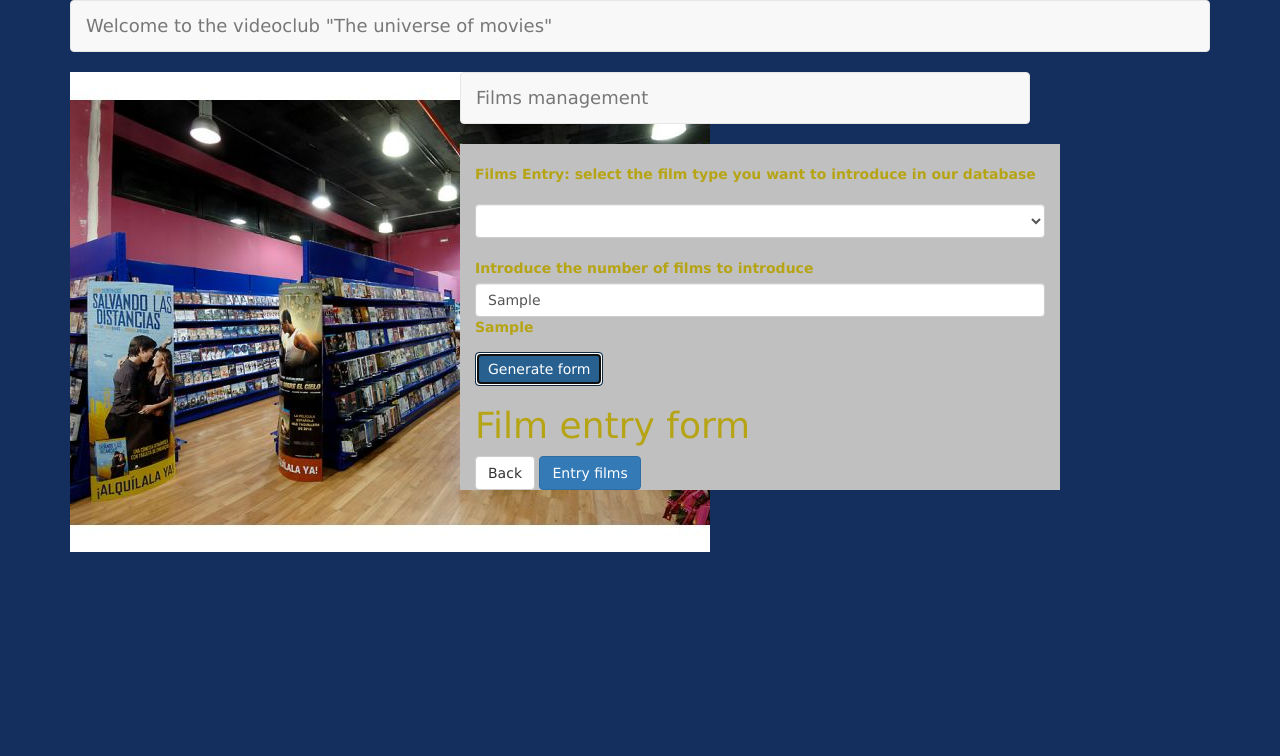
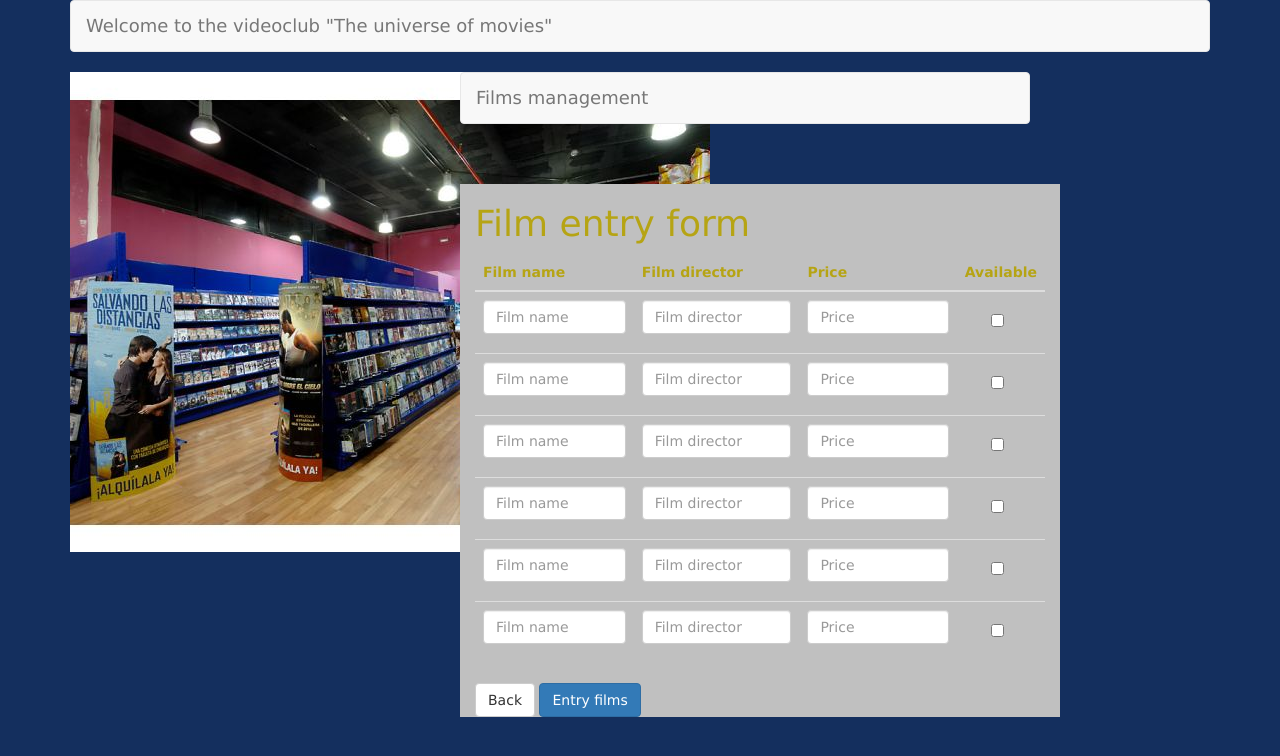
Before and after one commit to rusben/dawm6-videoclub-jquery, a plain HTML site: page index.html in a window 1280 px wide. Both pictures are taken after typing "Sample" into the empty fields and a click on the button "Generate form". Drawn offline with Linux system fonts and the light colour scheme.

Commit message:
Film entry form

```diff
--- a/index.html
+++ b/index.html
@@ -51,11 +51,12 @@
 				</nav>
 			</div>
 			<div ng-controller="FilmEntryController as FilmEntryCtrl" class="col-md-4" style="width:600px;">
-				<div id="principal" class="col-md-4" style="width:600px; background-color: #c0c0c0;" >
+        <!-- scope variables don't need the controller's name to work -->
+				<div id="principal" ng-show="action == 0" class="col-md-4" style="width:600px; background-color: #c0c0c0;" >
 					<div class="form-group"><br/>
 						<label class="control-label">Films Entry: select the film type you want to introduce in our database</label>
 					</div>
-					<select ng-model="FilmEntryCtrl.filmType" class="form-control" id="furnitureType">
+					<select id="filmType" ng-model="FilmEntryCtrl.filmType" class="form-control">
 							<option value="Comedy" selected>Comedy </option>
 							<option value="Terror">Terror </option>
 							<option value="Drama">Drama</option>
@@ -73,7 +74,7 @@
 				</div>
 				<br/>
 				<br/>
-				<div class="col-md-4" style="width:600px; background-color: #c0c0c0;" id="speciesData">
+				<div id="entryFilmForm" ng-show="action == 1" class="col-md-4" style="width:600px; background-color: #c0c0c0;">
             <film-entry-form></film-entry-form>
 				</div>
 			</div>
--- a/js/control/index.js
+++ b/js/control/index.js
@@ -10,15 +10,29 @@ $(document).ready(function () {
 
   app.controller("FilmEntryController", function($scope) {
     // Controller properties
-    this.filmType;
+    this.filmType = "Comedy"; // The first selected value in the select
     this.filmsNumber;
+
+    this.filmsName = [];
+    this.directorsName = [];
+    this.prices = [];
+    this.availability = [];
 
     // Scope variables
     $scope.action = 0; // Shows the select and the input
 
     // Methods
     this.generateForm = function () {
-      console.log(this.filmsNumber);
+      $scope.action = 1;
+      $scope.nFields = [this.filmsNumber];
+      // http://stackoverflow.com/questions/16824853/way-to-ng-repeat-defined-number-of-times-instead-of-repeating-over-array
+
+      // TODO validate this.filmsNumber
+      // We are defining the arrays with a new length
+      this.filmsName = [this.filmsNumber];
+      this.directorsName = [this.filmsNumber];
+      this.prices = [this.filmsNumber];
+      this.availability = [this.filmsNumber];
     };
   });
 
--- a/templates/film-entry-form.html
+++ b/templates/film-entry-form.html
@@ -1,3 +1,36 @@
 <h1>Film entry form</h1>
-<button class="btn btn-default">Back</button>
+
+<!-- film name, film director, price, available (checkbox) -->
+<table class="table table-hover">
+  <thead>
+    <tr>
+      <th>Film name</th>
+      <th>Film director</th>
+      <th>Price</th>
+      <th>Available</th>
+    </tr>
+  </thead>
+  <tbody>
+      <tr ng-repeat="i in FilmEntryCtrl.filmsNumber">
+        <td>
+          <input id="filmName" type="text" class="form-control" placeholder="Film name" />
+        </td>
+        <td>
+          <input id="filmDirector" type="text" class="form-control" placeholder="Film director" />
+        </td>
+        <td>
+          <input id="price" type="text" class="form-control" placeholder="Price" />
+        </td>
+        <td>
+          <div class="checkbox text-center">
+           <label>
+             <input id="available" type="checkbox" />
+           </label>
+          </div>
+        </td>
+      </tr>
+  </tbody>
+</table>
+
+<button class="btn btn-default" ng-click="action = 0">Back</button>
 <button class="btn btn-primary">Entry films</button>
```
